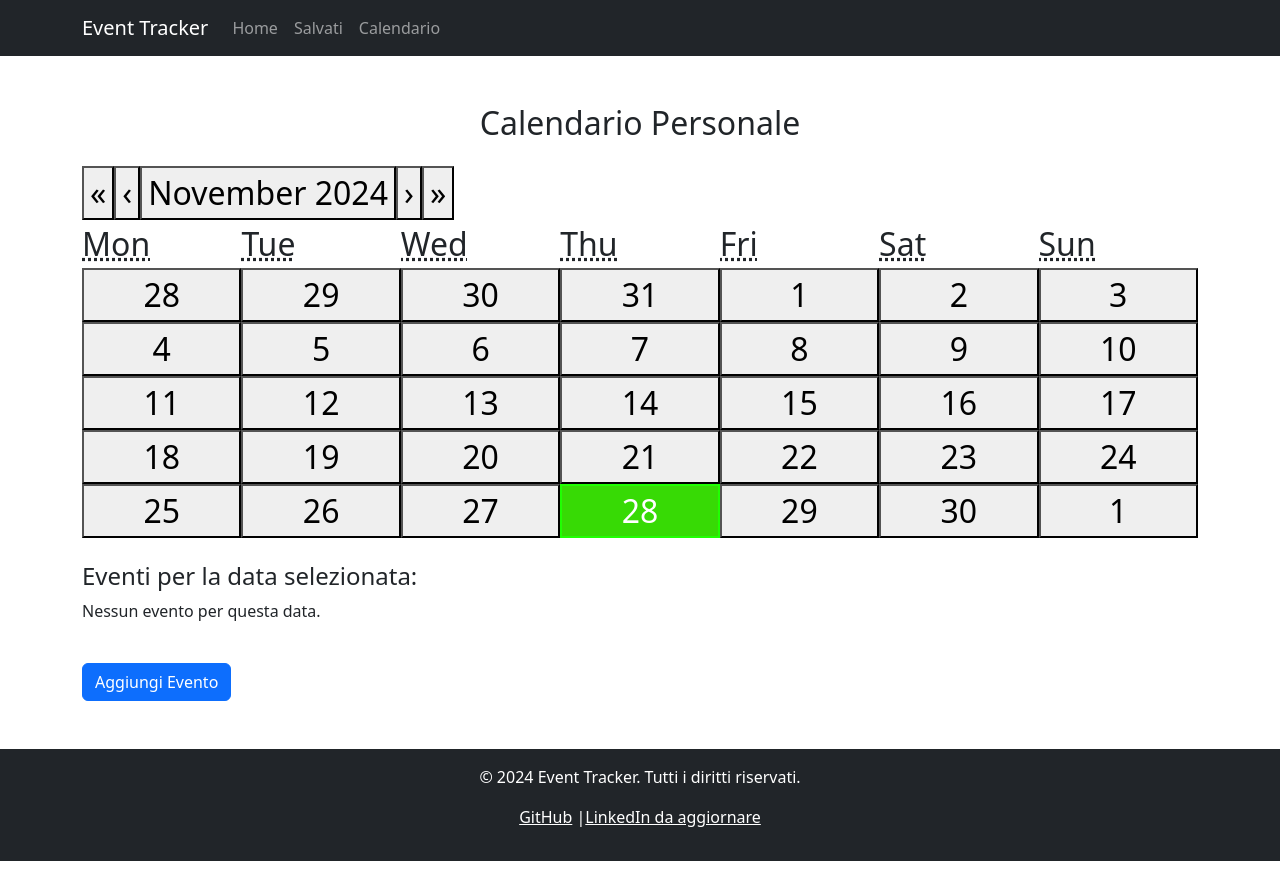
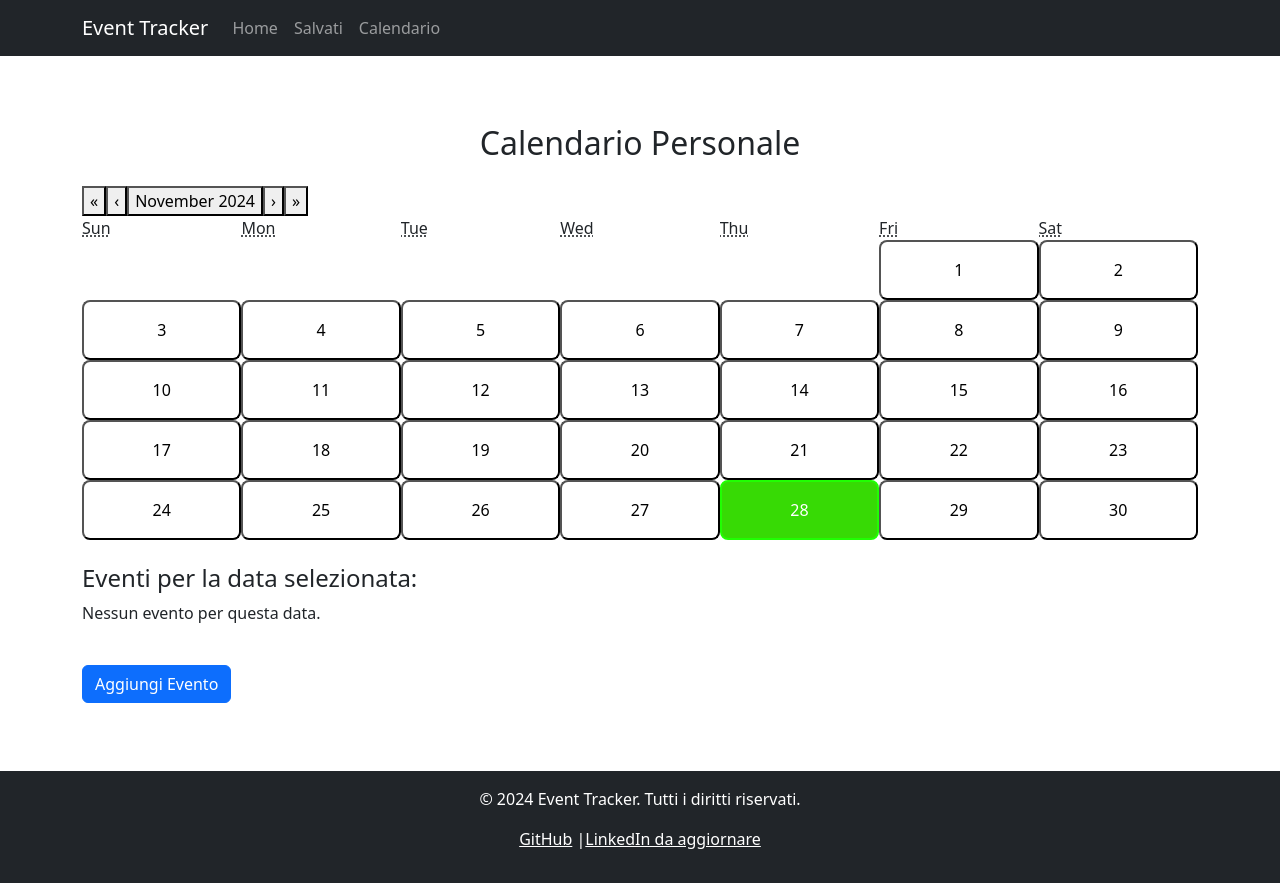
Before and after one commit to John-9813/event-tracker_capstoneproject_fe, a React (Create React App) app: page /calendar in a window 1280 px wide. Before the commit the page ends 861 px from the top, so only its background shows below. Built offline with nearby package versions, Linux system fonts and the light colour scheme.

Commit message:
Modifiche grafiche apportate
Installata la libreria date-fns per test sul cambio di posizionamento caselle del calendario. Aggiunta visualizzazione giorno corrente. Fotter posizionato correttamente con regole css modificando anche la struttura di App.js

```diff
--- a/package.json
+++ b/package.json
@@ -7,6 +7,7 @@
     "@testing-library/react": "^13.4.0",
     "@testing-library/user-event": "^13.5.0",
     "bootstrap": "^5.3.3",
+    "date-fns": "^4.1.0",
     "react": "^18.3.1",
     "react-bootstrap": "^2.10.6",
     "react-calendar": "^5.1.0",
--- a/src/App.css
+++ b/src/App.css
@@ -1,19 +1,66 @@
-.react-calendar .highlight {
-  background-color: #4caf50;
-  color: white;
+html, body {
+  height: 100%;
+  margin: 0;
+  display: flex;
+  flex-direction: column;
 }
 
-.react-calendar {
-  font-size: 2rem;
+#root {
+  flex: 1;
+  display: flex;
+  flex-direction: column;
 }
 
-.react-calendar .selected-day {
-  background-color: #37da05 !important;
+main {
+  flex: 1;
+  padding: 20px;
+}
+
+#app-container {
+  display: flex;
+  flex-direction: column;
+  min-height: 100vh;
+}
+
+
+footer {
+  background-color: #212529;
+  color: white;
+  text-align: center;
+  padding: 10px 0;
+  margin-top: auto;
+  width: 100%;
+}
+
+
+.react-calendar__month-view__weekdays {
+  text-transform: capitalize;
+  display: flex;
+  justify-content: space-between; /* Allinea i giorni correttamente */
+}
+
+.react-calendar__tile {
+  height: 60px;
+  display: flex;
+  align-items: center;
+  justify-content: center;
+  border-radius: 8px;
+  background-color: white;
+  color: black;
+}
+
+.react-calendar__tile--now {
+  background-color: #ffeb3b; /* Evidenzia il giorno corrente */
+  border-radius: 8px;
+}
+
+.react-calendar__tile--active {
+  background-color: #37da05 !important; /* Giorno selezionato */
   color: white !important;
   border: 2px solid #20ff02 !important;
 }
 
-.react-calendar .react-calendar__tile:hover {
-  background-color: #e0e0e0;
+.react-calendar__tile:hover {
+  background-color: #e0e0e0; /* Colore di hover */
   cursor: pointer;
 }
--- a/src/App.js
+++ b/src/App.js
@@ -101,7 +101,9 @@ const App = () => {
 
   return (
     <BrowserRouter>
-      <AppNavbar />
+  <div id="app-container">
+    <AppNavbar />
+    <main>
       <Routes>
         <Route
           path="/"
@@ -135,9 +137,12 @@ const App = () => {
           }
         />
       </Routes>
-      <ToastContainer />
-      <Footer />
-    </BrowserRouter>
+    </main>
+    <Footer />
+  </div>
+  <ToastContainer />
+</BrowserRouter>
+
   );
 };
 
--- a/src/pages/CalendarPage.jsx
+++ b/src/pages/CalendarPage.jsx
@@ -1,6 +1,7 @@
 import React, { useState } from "react";
 import Calendar from "react-calendar";
 import { Container, Button, Modal, Form } from "react-bootstrap";
+import { addDays } from "date-fns";
 
 const CalendarPage = ({ savedEvents, onAddEvent, onRemoveEvent, onUpdateNote }) => {
   const [selectedDate, setSelectedDate] = useState(new Date());
@@ -50,6 +51,8 @@ const CalendarPage = ({ savedEvents, onAddEvent, onRemoveEvent, onUpdateNote })
             ? "highlight"
             : null
         }
+        showNeighboringMonth={false} // mostra solo i giorni del mese corrente
+        locale="en-US" // Forza il layout a iniziare con domenica
       />
       <div className="mt-4">
         <h4>Eventi per la data selezionata:</h4>
```
Also changed, not shown: 1 other file (tests, documents, lock files or other folders).
